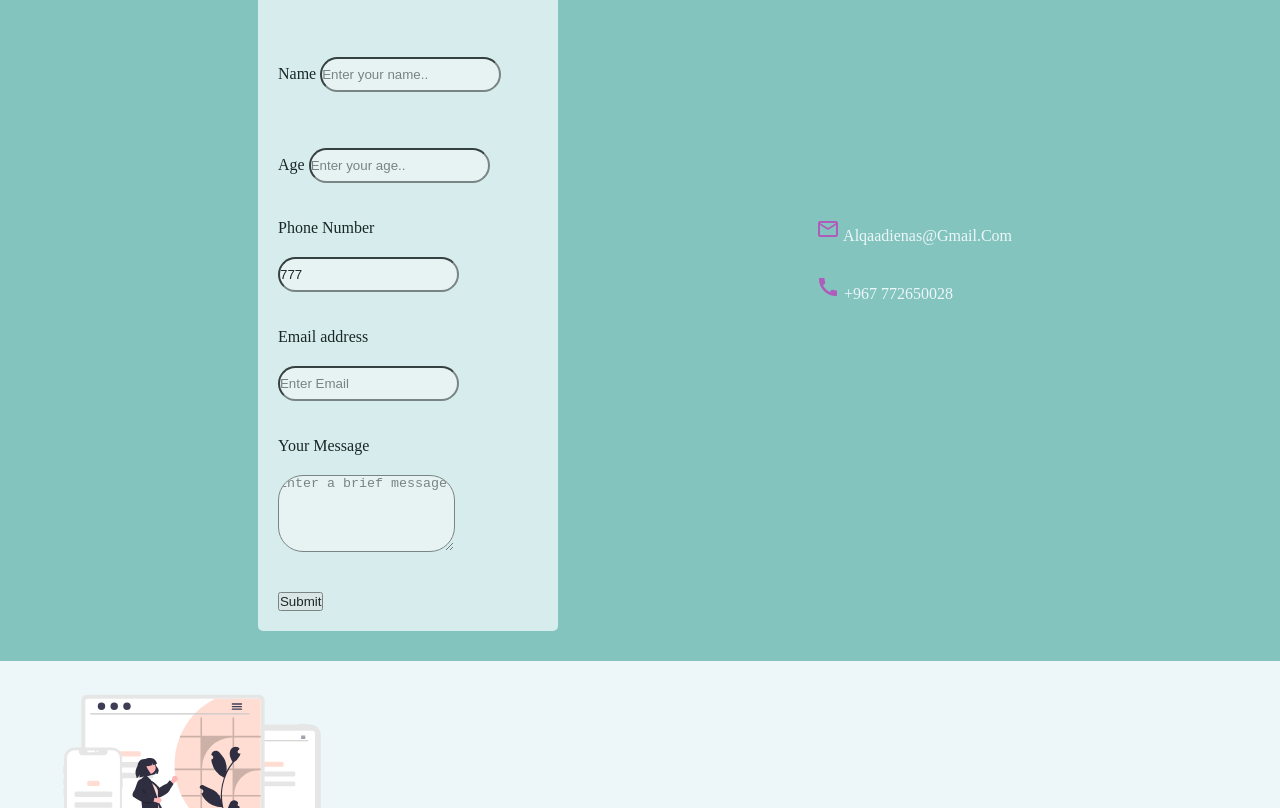
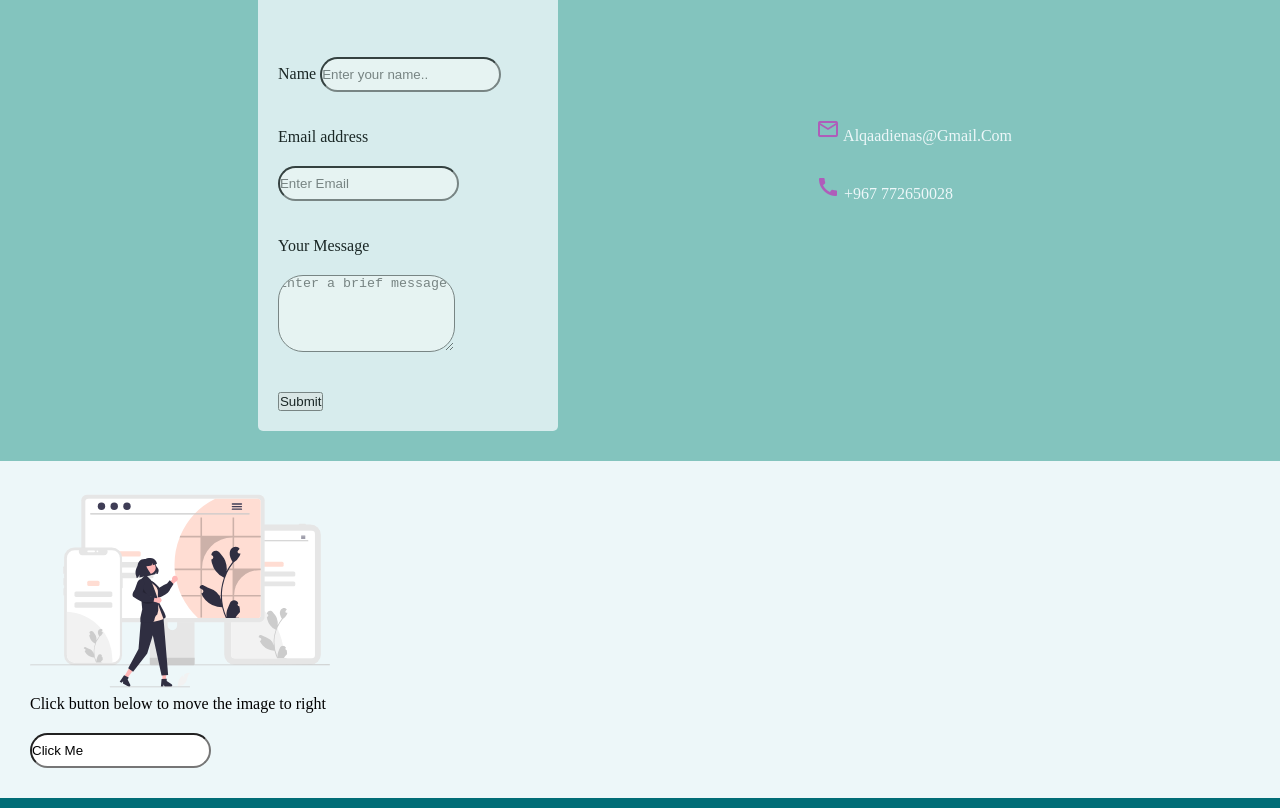
Before and after one commit to EnasHameedQ/Enas_Portfolio, a plain HTML site: page index.html in a window 1280 px wide. Shown: the part 2462-3270 px from the top of the page. Drawn offline with Linux system fonts and the light colour scheme.

Commit message:
update form validation

```diff
--- a/index.html
+++ b/index.html
@@ -339,18 +339,9 @@ EnasHameedQ ايناس حميد القعادي</i></a>
             <span class='error-message' id='name-error'></span>
         </div>
         <br><br>
-        <div class="form-group ">
-            <label for="contact-age ">Age</label>
-            <input type="datetime-local " lass=" form-control " id="contact-age " name="age " placeholder="Enter your age.. " onkeyup='validateAge()'>
-            <span class='error-message' id='age-error'></span>
-        </div>
-        <br><br>
-        <div class="form-group ">
-            <label for="contact-phone ">Phone Number</label>
-            <input type="tel " class="form-control " id="contact-phone " name="phone " placeholder="Ex: 77345778 " value=777 onkeyup=' validatePhone() '>
-            <span class='error-message ' id='phone-error '></span>
-        </div>
-<br><br>
+
+
+
         <div class=" form-group ">
             <label for="contact-email ">Email address</label>
             <input type="text " class="form-control " id="contact-email " name="email " placeholder="Enter Email " onkeyup='validateEmail() '>
```
